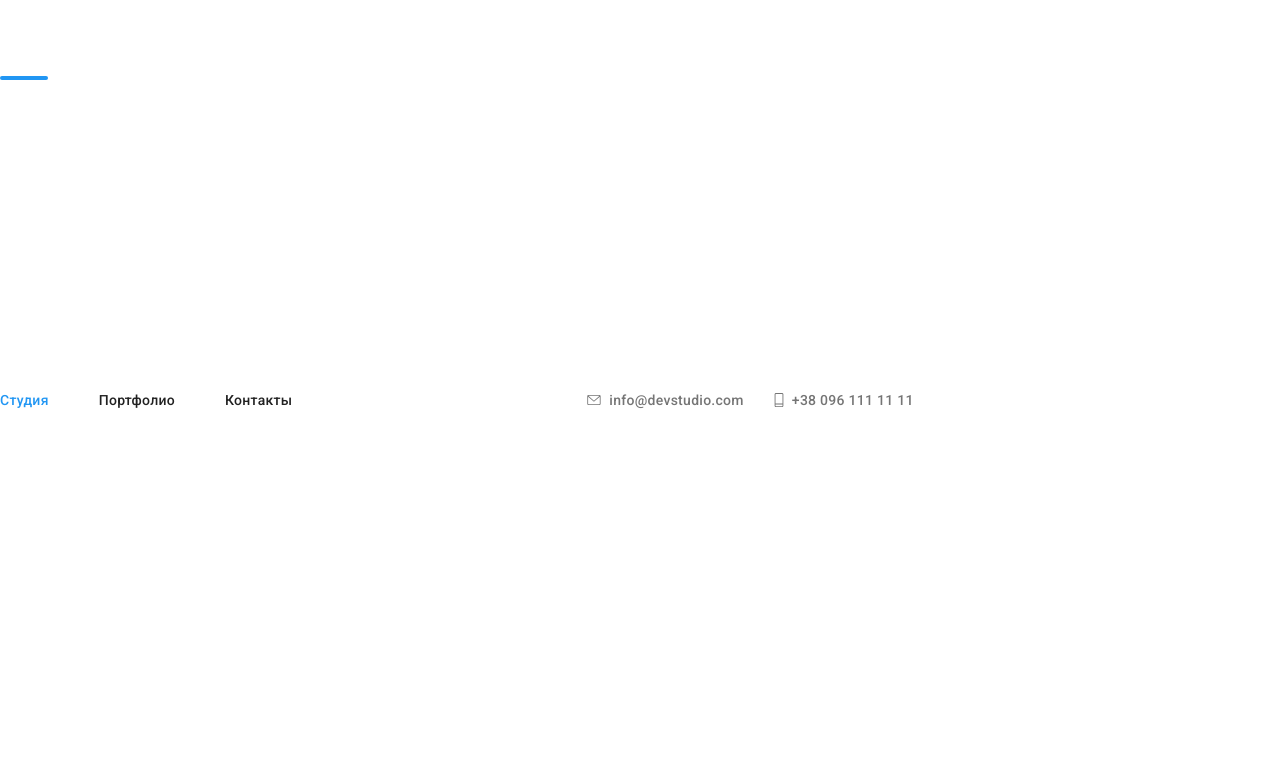
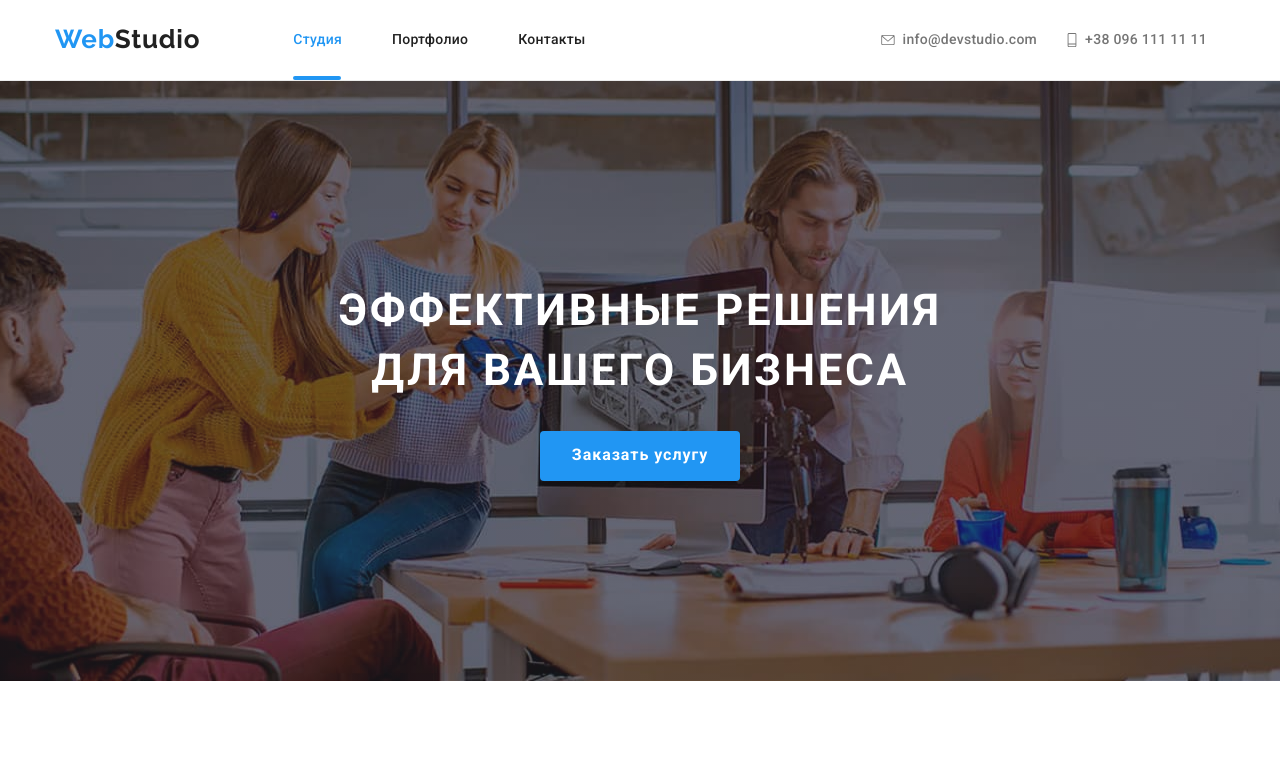
Before and after one commit to Ihor-ok/goit-markup-hw-08, a plain HTML site: page index.html in a window 1280 px wide. Shown: the top 771 px of the page. Drawn offline with nearby package versions, Linux system fonts and the light colour scheme; files that its build step writes are made by us from their sources.

Commit message:
Update
Update

```diff
--- a/sass/layout/_header.scss
+++ b/sass/layout/_header.scss
@@ -94,15 +94,6 @@
 }
 
 .menu-container {
-  background-color: white;
-  position: fixed;
-  top: 0;
-  right: 0;
-  width: 100vw;
-  height: 100vh;
-  position: fixed;
-  z-index: 2;
-
   // display: none;
   // padding: 20px;
   // text-align: center;
@@ -117,6 +108,14 @@
 
   @media screen and (max-width: 767px) {
     display: none;
+    background-color: white;
+    position: fixed;
+    top: 0;
+    right: 0;
+    width: 100vw;
+    height: 100vh;
+    position: fixed;
+    z-index: 2;
   }
 
   @media screen and (min-width: 768px) {
```
Also changed, not shown: css/main.css, css/main.min.css, 2 other files.
